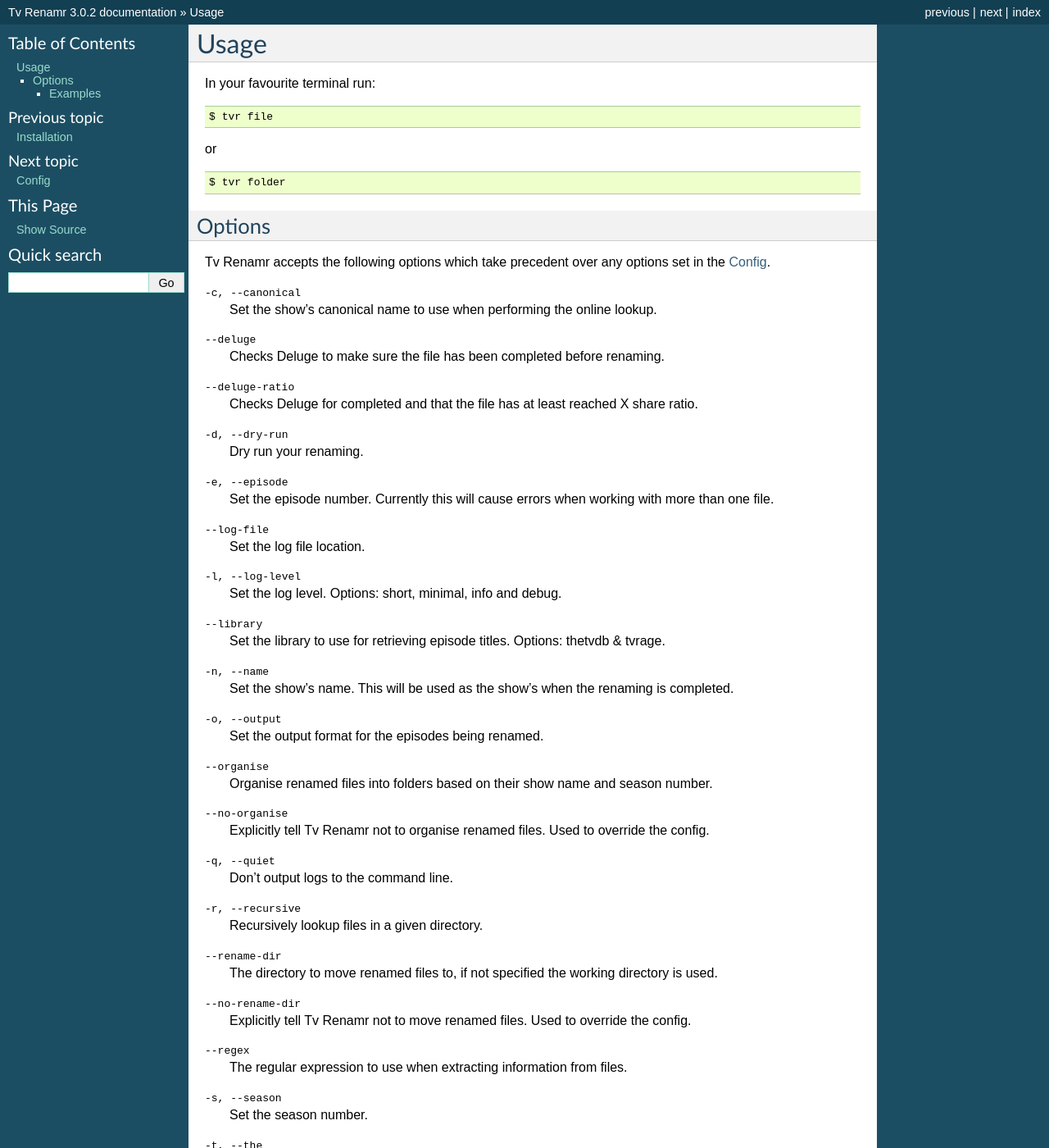
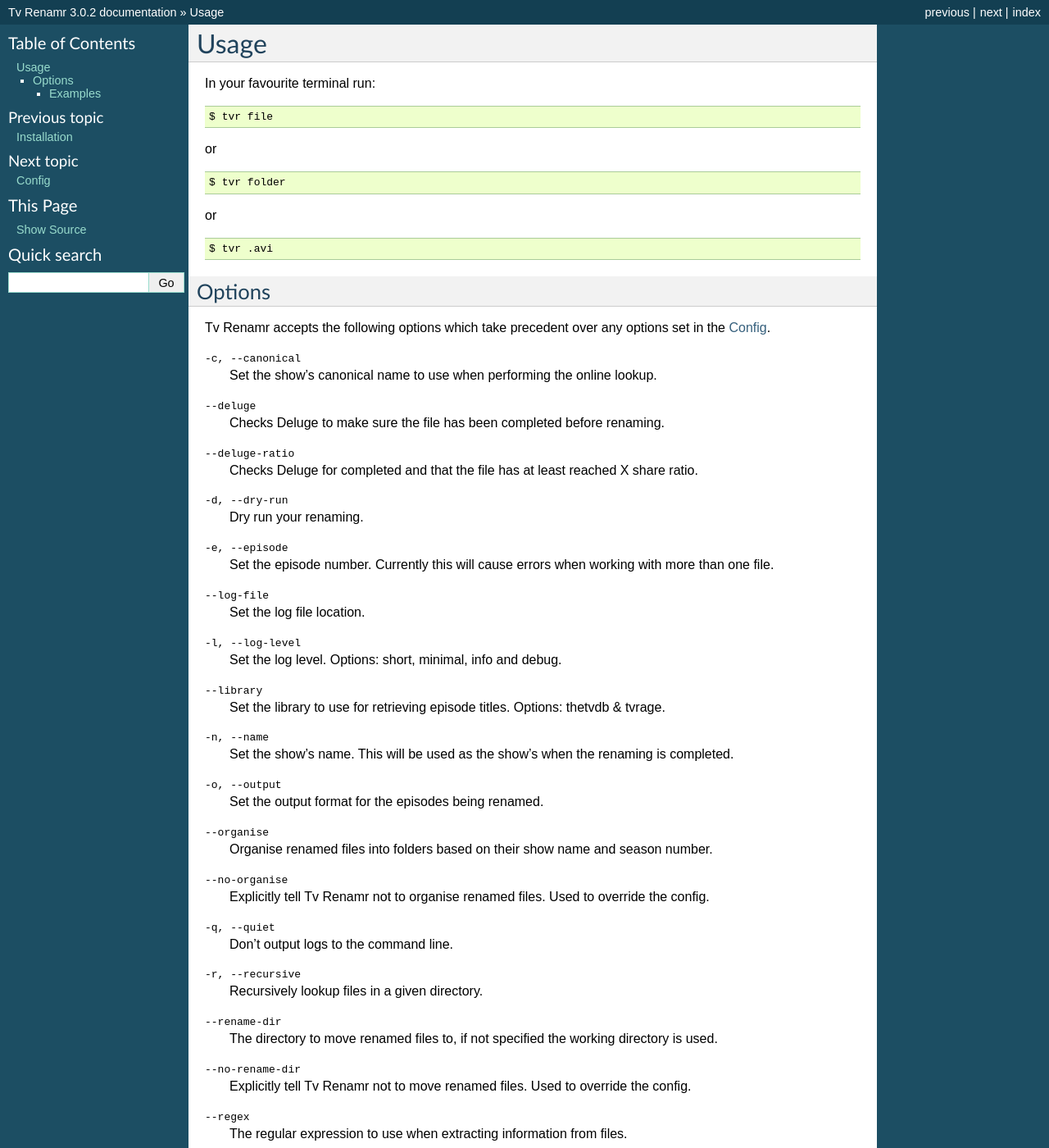
Before and after one commit to ghickman/tvrenamr, a Sphinx documentation site: the page built from tvrenamr/docs/usage.rst, in a window 1280 px wide and 1400 px high. Shown: the whole window at 82% size. Built offline with Sphinx 7.4.7, drawn with Linux system fonts in a browser that asks for light colours; some of the changed text lies outside the part shown.

Commit message:
Add some more examples to the usage docs

```diff
--- a/tvrenamr/docs/usage.rst
+++ b/tvrenamr/docs/usage.rst
@@ -14,6 +14,13 @@
 .. code-block:: bash
 
     $ tvr folder
+
+or
+
+.. code-block:: bash
+
+    $ tvr .avi
+
 
 Options
 -------
@@ -49,11 +56,7 @@
 
 .. code-block:: bash
 
-    $ tvr /path/to/a/directory/
-
-.. code-block:: bash
-
-    $ tvr /path/to/a/file.avi
+    $ tvr --recursive /path/to/a/directory/
 
 .. code-block:: bash
 
```
